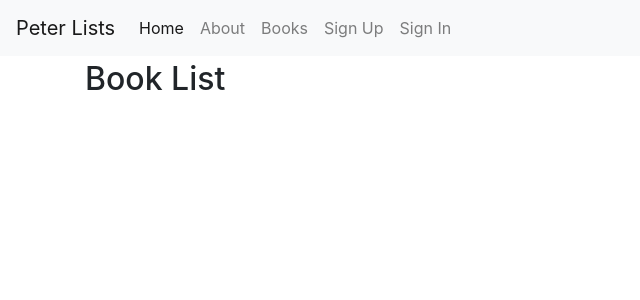
After one commit to pvize1/peter_lists, a Django app: page /books/ in a window 1280 px wide. The commit adds this page. Shown: the top 300 px of the page, without its empty margins (0-640 px from the left). Run offline with Django 3.2, Linux system fonts and the light colour scheme; data that the repository does not hold is empty; some libraries are stand-ins or nearby versions.

Commit message:
Added Book to navbar with url link to Book List view and template, linking to Book Detail view and template Gave name to pages field in Book model

```diff
--- a/config/urls.py
+++ b/config/urls.py
@@ -16,6 +16,7 @@ urlpatterns = [
     path("users/", include("peter_lists.users.urls", namespace="users")),
     path("accounts/", include("allauth.urls")),
     # Your stuff: custom urls includes go here
+    path("books/", include("peter_lists.books.urls")),
 ] + static(settings.MEDIA_URL, document_root=settings.MEDIA_ROOT)
 
 
--- a/peter_lists/books/models.py
+++ b/peter_lists/books/models.py
@@ -16,7 +16,7 @@ class Book(TimeStampedModel):
     author = models.CharField("Author(s) of Book", max_length=255, blank=True)
     description = models.TextField("Description", blank=True)
     isbn = models.CharField("ISBN Number", max_length=25, blank=True)
-    pages = models.IntegerField(default=0)
+    pages = models.IntegerField("No. of Pages", default=0)
     slug = models.SlugField(unique=True, default="_", blank=False)
 
     def __str__(self):
--- /dev/null
+++ b/peter_lists/books/urls.py
@@ -0,0 +1,6 @@
+from django.urls import path
+from . import views
+
+app_name = "books"
+urlpatterns = [path(route='', view=views.BookListView.as_view(), name='list'),
+               path(route ='<slug:slug>/', view=views.BookDetailView.as_view(), name="detail"), ]
--- a/peter_lists/books/views.py
+++ b/peter_lists/books/views.py
@@ -1,3 +1,8 @@
-from django.shortcuts import render
+from django.views.generic import ListView, DetailView
+from .models import Book
 
-# Create your views here.
+class BookListView(ListView):
+    model = Book
+
+class BookDetailView(DetailView):
+    model = Book
--- a/peter_lists/templates/base.html
+++ b/peter_lists/templates/base.html
@@ -68,6 +68,9 @@
             <li class="nav-item">
               <a class="nav-link" href="{% url 'about' %}">About</a>
             </li>
+            <li class="nav-item">
+              <a class="nav-link" href ="{% url 'books:list' %}">Books</a>
+            </li>
             {% if request.user.is_authenticated %}
               <li class="nav-item">
                 {# URL provided by django-allauth/account/urls.py #}
--- /dev/null
+++ b/peter_lists/templates/books/book_list.html
@@ -0,0 +1,15 @@
+{% extends "base.html" %}
+{% block title %}Book List{% endblock title %}
+
+{% block content %}
+
+<h2>Book List</h2>
+  <ul>
+    {% for book in book_list %}
+      <li>
+        <a href="{% url 'books:detail' book.slug %}">{{ book.title }}</a>
+      </li>
+    {% endfor %}
+  </ul>
+
+{% endblock content %}
```
Also changed, not shown: peter_lists/templates/books/book_detail.html (added, +14 -0 lines).
